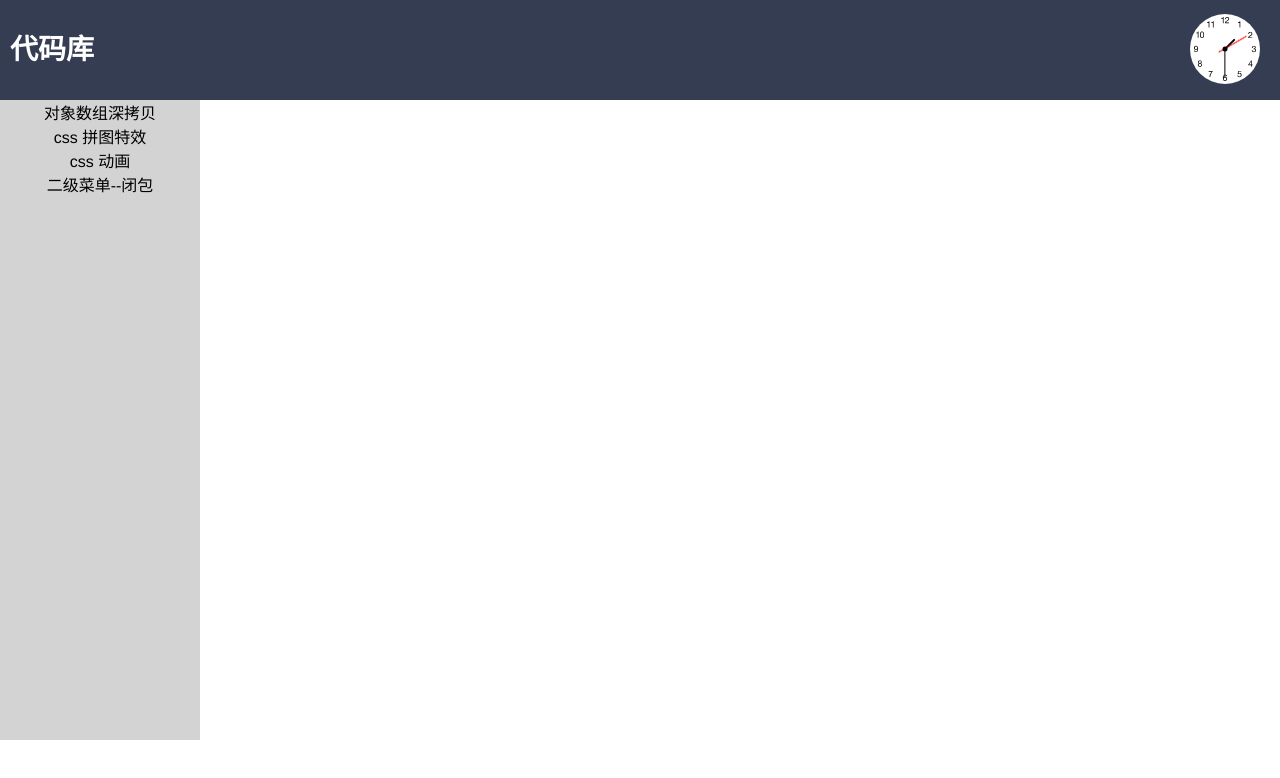
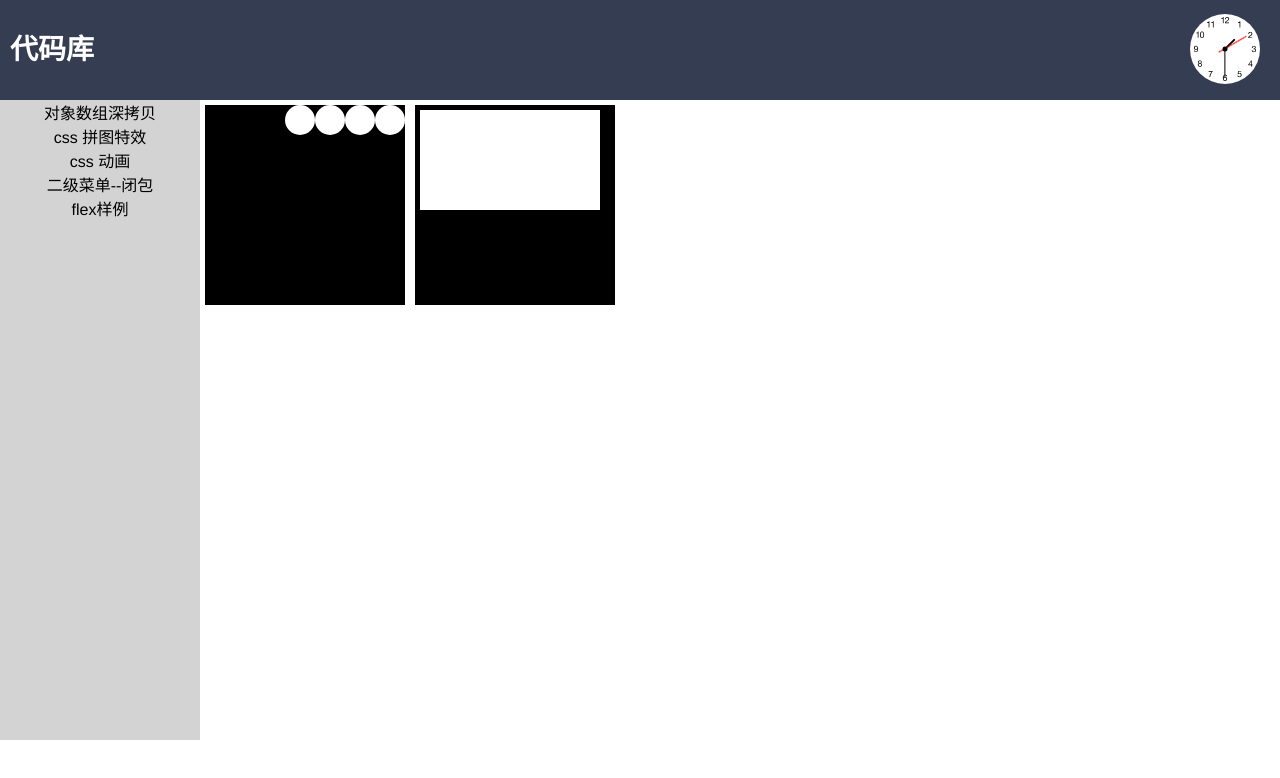
Before and after one commit to tc93-savior/daily, a Vue app: page /#/flexDemo in a window 1280 px wide. Shown: the top 778 px of the page. Built offline with nearby package versions, Linux system fonts and the light colour scheme.

Commit message:
面试题

```diff
--- a/src/App.vue
+++ b/src/App.vue
@@ -13,6 +13,7 @@
         <li @click="turnTo('puzzle')">css 拼图特效</li>
         <li @click="turnTo('cssAnimation')">css 动画</li>
         <li @click="turnTo('closure')">二级菜单--闭包</li>
+        <li @click="turnTo('flexDemo')">flex样例</li>
       </ul>
       <router-view/>
     </div>
--- a/src/components/collection/closure-demo.vue
+++ b/src/components/collection/closure-demo.vue
@@ -12,7 +12,6 @@
           console.log(e)
         }
       },
-
     },
     mounted() {
       this.orderByWeight('111 1112 232 2000');
--- /dev/null
+++ b/src/components/collection/flex-demo.vue
@@ -0,0 +1,48 @@
+<template>
+  <div class="flex-demo-box">
+    <div class="d6 flex-content"
+         style="display: flex;flex-wrap: wrap;justify-content: flex-end;align-content: space-between;">
+      <div class="d6-item" style=""></div>
+      <div class="d6-item" style=""></div>
+      <div class="d6-item" style=""></div>
+      <div class="d6-item" style=""></div>
+    </div>
+    <div class="right-auto flex-content" style="display: flex">
+      <div class="flex-item" style="flex: 1 1 100%"></div>
+      <div class="flex-item" style="flex:1 0%"></div>
+    </div>
+  </div>
+</template>
+
+<script>
+  export default {
+    name: 'flex-demo'
+  }
+</script>
+
+<style scoped>
+  .flex-demo-box {
+    height: 200px;
+    display: flex;
+  }
+
+  .flex-content {
+    width: 200px;
+    height: 200px;
+    background-color: black;
+    margin: 5px;
+  }
+
+  .d6-item {
+    width: 30px;
+    height: 30px;
+    border-radius: 50%;
+    background-color: white;
+  }
+
+  .flex-item {
+    margin: 5px;
+    height: 100px;
+    background-color: white;
+  }
+</style>
--- a/src/components/collection/index.js
+++ b/src/components/collection/index.js
@@ -4,7 +4,8 @@ import vueReactive from './vue-reactive'
 import myPromise from './promise'
 import cssAnimation from './cssAnimation'
 import clock from './clock'
+import flexDemo from './flex-demo'
 
 export {
-  deepCopy, puzzle, vueReactive, myPromise, cssAnimation, clock
+  deepCopy, puzzle, vueReactive, myPromise, cssAnimation, clock, flexDemo
 }
--- a/src/router/index.js
+++ b/src/router/index.js
@@ -1,7 +1,7 @@
 import Vue from 'vue'
 import Router from 'vue-router'
 import personInfo from '../components/person-info'
-import {deepCopy, puzzle, vueReactive, cssAnimation} from '../components/collection'
+import {deepCopy, puzzle, vueReactive, cssAnimation, flexDemo} from '../components/collection'
 import {closure} from '../components/js_the_good_part'
 // import deepCopy from '../components/collection/deep-copy'
 // import puzzle from '../components/collection/puzzle'
@@ -34,5 +34,9 @@ export default new Router({
     path: '/closure',
     name: 'closure',
     component: closure
+  }, {
+    path: '/flexDemo',
+    name: 'flexDemo',
+    component: flexDemo
   }]
 })
```
Also changed, not shown: .eslintrc.js.
